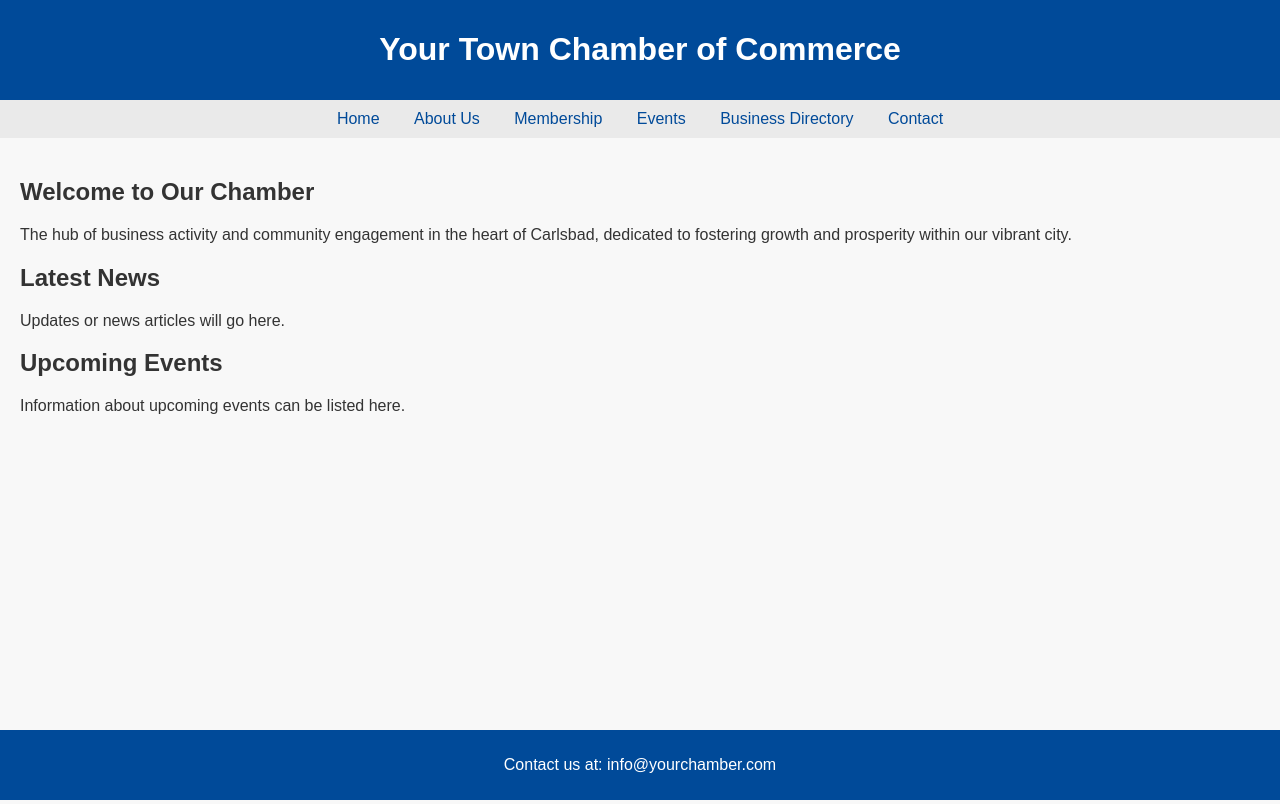
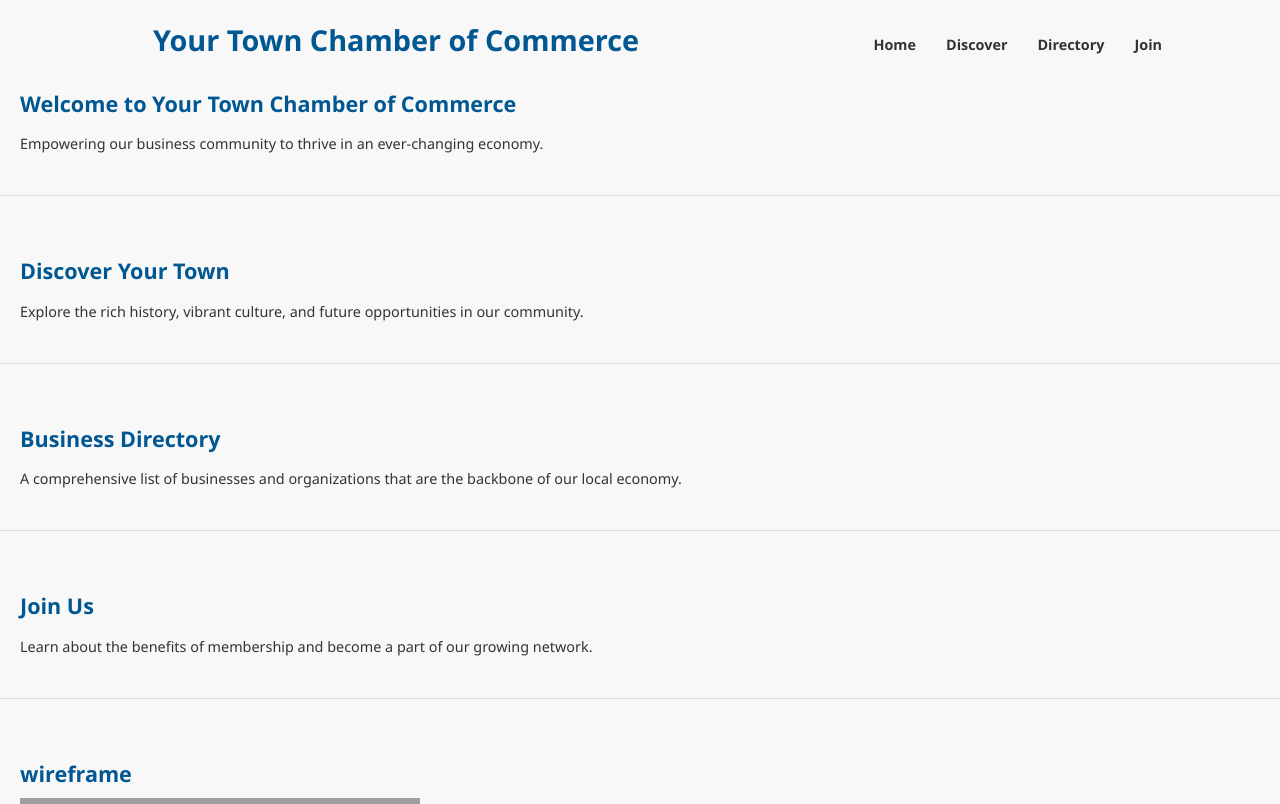
Before and after one commit to PrimalDelta/wdd230, a plain HTML site: page lesson03/chamber-site-plan.html in a window 1280 px wide. Shown: the top 804 px of the page. Drawn offline with Linux system fonts and the light colour scheme; grey boxes are pictures that could not be loaded.

Commit message:
From the Ground up

```diff
--- a/lesson03/chamber-site-plan.html
+++ b/lesson03/chamber-site-plan.html
@@ -3,35 +3,64 @@
 <head>
     <meta charset="UTF-8">
     <meta name="viewport" content="width=device-width, initial-scale=1.0">
-        <title>Your Chamber of Commerce</title>
+    <title>Your Town Chamber of Commerce</title>
     <link rel="stylesheet" href="https://primaldelta.github.io/wdd230/lesson03/styles/base.css">
 </head>
 <body>
     <header>
+        <div class="container">
             <h1>Your Town Chamber of Commerce</h1>
+            <nav>
+                <ul>
+                    <li><a href="#home">Home</a></li>
+                    <li><a href="#discover">Discover</a></li>
+                    <li><a href="#directory">Directory</a></li>
+                    <li><a href="#join">Join</a></li>
+                </ul>
+            </nav>
+        </div>
     </header>
+    <main>
+        <section id="home">
+            <h2>Welcome to Your Town Chamber of Commerce</h2>
+            <p>Empowering our business community to thrive in an ever-changing economy.</p>
+        </section>
+
+        <section id="discover">
+            <h2>Discover Your Town</h2>
+            <p>Explore the rich history, vibrant culture, and future opportunities in our community.</p>
+        </section>
+
+        <section id="directory">
+            <h2>Business Directory</h2>
+            <p>A comprehensive list of businesses and organizations that are the backbone of our local economy.</p>
+        </section>
+
+        <section id="join">
+            <h2>Join Us</h2>
+            <p>Learn about the benefits of membership and become a part of our growing network.</p>
+        </section>
+
+        <section id="wireframe">
+            <h2>wireframe</h2>
+            <img src="https://primaldelta.github.io/wdd230/images/Homepage.png" alt="wireframe">
+
+        </section>
+    </main>
+    <footer>
+        <div class="container">
+            <div class="footer-content">
+                <p>© 2024 Your Town Chamber of Commerce. All rights reserved.</p>
+                <p>123 Business Rd, Your Town, YT 12345 | Tel: (123) 456-7890</p>
                 <nav>
-                <a href="#home">Home</a>
-                <a href="#about">About Us</a>
-                <a href="#membership">Membership</a>
-                <a href="#events">Events</a>
-                <a href="#directory">Business Directory</a>
-                <a href="#contact">Contact</a>
+                    <ul>
+                        <li><a href="#privacy-policy">Privacy Policy</a></li>
+                        <li><a href="#terms-of-use">Terms of Use</a></li>
+                        <li><a href="#contact">Contact Us</a></li>
+                    </ul>
                 </nav>
-
-            <div class="content">
-                <h2>Welcome to Our Chamber</h2>
-                <p>The hub of business activity and community engagement in the heart of Carlsbad, dedicated to fostering growth and prosperity within our vibrant city.</p>
-
-                <h2>Latest News</h2>
-                <p>Updates or news articles will go here.</p>
-
-                <h2>Upcoming Events</h2>
-                <p>Information about upcoming events can be listed here.</p>
             </div>
-
-            <footer>
-                <p>Contact us at: info@yourchamber.com</p>
+        </div>
     </footer>
 </body>
 </html>
--- a/lesson03/styles/base.css
+++ b/lesson03/styles/base.css
@@ -1,34 +1,109 @@
-body {
-    font-family: 'Arial', sans-serif;
-    color: #333;
-    background-color: #f8f8f8;
-    margin: 0;
-    padding: 0;
+:root {
+  --primary-color: #005792;
+  --secondary-color: #e7e7de;
+  --text-color: #333;
+  --header-background: #f8f8f8;
+}
+
+body, footer {
+  margin: 0;
+  padding: 20px 0;
+  font-family: 'Segoe UI', Tahoma, Geneva, Verdana, sans-serif;
+  background-color: var(--header-background);
+  color: var(--text-color);
+  font-size: 0.9em;
+}
+
+h1, section h2 {
+  color: var(--primary-color);
+  margin: 0 0 10px 0;
+}
+
+h1 {
+  font-size: 2em;
+}
+
+section h2 {
+  font-size: 1.5em;
+}
+
+.container {
+  width: 80%;
+  margin: 0 auto;
+  padding-left: 50px; /* For main content padding */
+  display: flex;
+  align-items: center;
+  justify-content: space-between;
+}
+
+nav ul {
+  list-style: none;
+  padding: 0;
+  display: flex;
+}
+
+nav li, footer nav li {
+  padding: 0 15px;
+}
+
+nav a, footer nav a {
+  text-decoration: none;
+  color: var(--text-color);
+  font-weight: bold;
+  transition: color 0.3s ease;
+}
+
+nav a:hover, footer nav a:hover {
+  color: var(--primary-color);
+}
+
+section {
+  margin-bottom: 40px;
+  padding: 20px;
+  border-bottom: 1px solid #ddd;
+}
+
+section:last-of-type {
+  border-bottom: none;
+}
+
+section p, footer p {
+  line-height: 1.6;
+  margin-bottom: 20px;
+}
+
+.footer-content, footer nav ul {
+  display: flex;
+  flex-direction: column;
+  align-items: center;
+  justify-content: center;
+  text-align: center;
+  list-style-type: none;
+}
+
+footer nav li {
+  display: inline;
+  margin: 0 10px;
+}
+
+/* Responsive design adjustments */
+@media (max-width: 768px) {
+  .container {
+      width: 90%;
+      flex-direction: column;
+      text-align: center;
+      padding-left: 20px; /* Smaller padding for mobile view */
   }
-  header {
-    background-color: #004a99;
-    color: white;
-    padding: 10px 0;
-    text-align: center;
+
+  nav ul {
+      flex-direction: column;
   }
-  nav {
-    background-color: #eaeaea;
-    padding: 10px 0;
-    text-align: center;
+
+  nav li {
+      padding: 5px 0;
   }
-  nav a {
-    color: #004a99;
-    text-decoration: none;
-    margin: 0 15px;
+
+  section {
+      padding: 15px 0;
   }
-  .content {
-    padding: 20px;
-  }
-  footer {
-    background-color: #004a99;
-    color: white;
-    text-align: center;
-    padding: 10px 0;
-    position: absolute;
-    bottom: 0;
-    width: 100%;
+}
--- a/styles/base.css
+++ b/styles/base.css
@@ -1,15 +1,14 @@
-/* Importing Google Fonts */
-@import url('https://fonts.googleapis.com/css2?family=Open+Sans:wght@400;700&display=swap');
+@import url('https://fonts.googleapis.com/css2?family=Open+Sans:wght@300;400;700&display=swap');
 
-/* Base styles */
+/* Base Styles */
 body {
-    font-family: 'Open Sans', sans-serif;
+    font-family: 'Open+Sans', sans-serif;
+    line-height: 1.6;
     color: #333;
-    background-color: #f4f4f4;
-    margin: 0;
+    background-color: #e9ecef;
 }
 
-/* Header styles */
+/* Header Styles */
 header {
     background-color: #00457C;
     color: #fff;
@@ -19,27 +18,34 @@ header {
     padding: 10px;
 }
 
-/* Profile Picture styles */
 header img {
+    max-width: 100px;
+    height: 125px;
+    width: 100px;
     border-radius: 30%;
-    margin-right: 20px;
-    width: 100px;
-    height: 100px;
+    border: 1px solid black;
 }
 
 header h1 {
-    font-size: 2em;
     margin: 0;
-    white-space: nowrap;
-    overflow: hidden;
-    text-overflow: ellipsis;
-    max-width: calc(100% - 120px);
+    padding: 10px;
 }
 
-/* Navigation styles */
-nav {
+/* nav Styles */
+#menuItems {
     display: none;
 }
+.hamburger {
+    display: block;
+    float: right;
+    cursor:pointer;
+}
+
+.close {
+    display: block;
+    cursor: pointer;
+}
+
 nav ul {
     list-style-type: none;
     padding: 0;
@@ -51,6 +57,7 @@ nav ul {
 
 nav li {
     padding: 10px 0;
+    margin: 0 100px;
 }
 
 nav a {
@@ -59,50 +66,12 @@ nav a {
     font-weight: 700;
 }
 
-/* Main content styles */
 main {
-    display: flex;
-    flex-direction: column;
-    flex-wrap: nowrap;
-    justify-content: center;
-    align-items: flex-start;
-    box-sizing: border-box;
-    padding: 10px;
-    background-color: #fff;
-    width: 100%;
-    overflow-x: auto;
+    background-color: #e9ecef;
+    box-shadow: 0 5px 10px rgba(0,0,0,0.1);
 }
 
-
-main h2 {
-    text-align: center;
-    width: 100%;
-}
-
-/* Allows cards to be set as a row */
-.card-container {
-    display: flex;
-    flex-direction: column;
-    justify-content: center;
-    width: 100%;
-}
-
-/* Card styles for sections */
-.card1,
-.card2{
-    flex: 1;
-    flex-direction: column;
-    width: auto;
-    background-color: #e6e6e6;
-    border: 1px solid #000;
-    border-radius: 10px;
-    padding: 20px;
-    margin: 10px;
-    box-sizing: border-box;
-}
-
-.card1 h3,
-.card2 h3 {
+h3 {
     background-color: #0057b7;
     color: #fff;
     padding: 10px;
@@ -110,56 +79,59 @@ main h2 {
     margin: -20px -20px 20px -20px;
 }
 
-.card1 ul {
+.card {
+    background: #fff;
+    margin-bottom: 20px;
+    padding: 2rem;
+    border-radius: 10px;
+    box-shadow: 0 2px 4px rgba(0,0,0,0.1);
+    border: 1px solid black;
+}
+
+.card ul {
     list-style: none;
     padding: 0;
     margin: 0;
 }
 
-.card1 li {
+.card li {
     padding: 5px 0;
     border-bottom: 1px solid #ccc;
 }
 
-.card1 li:last-child {
-    border-bottom: none;
-}
-
-.card1 a {
-    text-decoration: none;
-    color: #000;
-}
-
-
-
-/* Footer styles */
 footer {
+    text-align: center;
+    color: #fff;
     background-color: #333;
-    color: #fff;
-    text-align: center;
     padding: 10px 0;
 }
 
-/* Add a CSS pseudo-element for the current menu item */
-nav ul li.current::after {
-    content: '→';
-    color: #00457C;
-    font-size: 1.2em;
-    padding-left: 5px;
+footer p {
+    margin: 0;
 }
 
-.menu-toggle {
-    display: none;
+nav ul li::before {
+    content: "▶️";
+    color: #00457C;
+    visibility: hidden;
+    opacity: 0;
+    transition: visibility 0s, opacity 0.5s linear;
 }
 
-.hamburger {
-    display: block;
-    cursor: pointer;
-    background-color: whitesmoke;
-    width: 50px;
-    height: 50px;
+nav ul li:hover::before {
+    visibility: visible;
+    opacity: 1;
+    margin-right: 5px;
 }
 
-.menu-toggle:checked + .hamburger + nav {
-    display: block;
+nav ul li {
+    display: inline-block;
+    margin-right: 10px;
 }
+
+/* Responsive Design */
+@media only screen and (min-width: 600px) {
+    .card {
+        grid-template-columns: repeat(auto-fill, minmax(250px, 1fr));
+    }
+}
--- a/styles/larger.css
+++ b/styles/larger.css
@@ -1,38 +1,63 @@
-@media (min-width: 600px) {
-    .main-section {
-        display: flex;
+@media only screen and (min-width: 1200px) {
+
+    header nav {
+        align-self: center;
+    }
+
+    /* Navigation menu */
+    nav ul {
         flex-direction: row;
         justify-content: center;
     }
 
-    .card-container {
-        flex-direction: row;
-        width: 100;
+    nav li {
+        display: inline-block;
+        margin-right: 20px;
+    }
+
+    nav a {
+        padding: 10px 15px;
+    }
+
+    #menuItems {
+        display: block;
     }
 
     .hamburger {
         display: none;
     }
 
-    nav {
-        display: block;
+    .close {
+        display: none;
     }
 
-    nav ul {
-        flex-direction: row;
-        justify-content: space-around;
+    /* Main content area */
+    main {
+        display: grid;
+        grid-template-columns: 1fr 1fr;
+        gap: 2rem;
+        align-items: start;
+        max-width: 1200px;
+        margin: 0 auto;
+        padding: 2rem;
     }
 
-    .card1,
-    .card2 {
-        width: 100%;
-        margin: 10px;
-        flex: 1;
+    main h2 {
+        grid-column: 1 / -1;
+        text-align: center;
+        padding-bottom: 1rem;
     }
 
+    /* Footer */
     footer {
-        position: fixed;
+        text-align: center;
+        padding: 1rem 0;
+        position: relative;
         bottom: 0;
         width: 100%;
     }
+
+    footer p {
+        margin: 0;
+    }
 }
--- a/styles/normalization.css
+++ b/styles/normalization.css
@@ -14,9 +14,7 @@
   margin: 0;
 }
 
-  /* Add the correct box sizing in Firefox.
-   * 1. Add the correct box sizing in IE 10-.
-   */
+
 article,
 aside,
 details,
```
Also changed, not shown: index.html (+16 -23 lines), scripts/getdates.js (+6 -19 lines), scripts/hamburger.js (deleted, +0 -8 lines), scripts/togglemenu.js (added, +12 -0 lines), 1 other file. Lines whose indentation alone changed are shown as unchanged.
